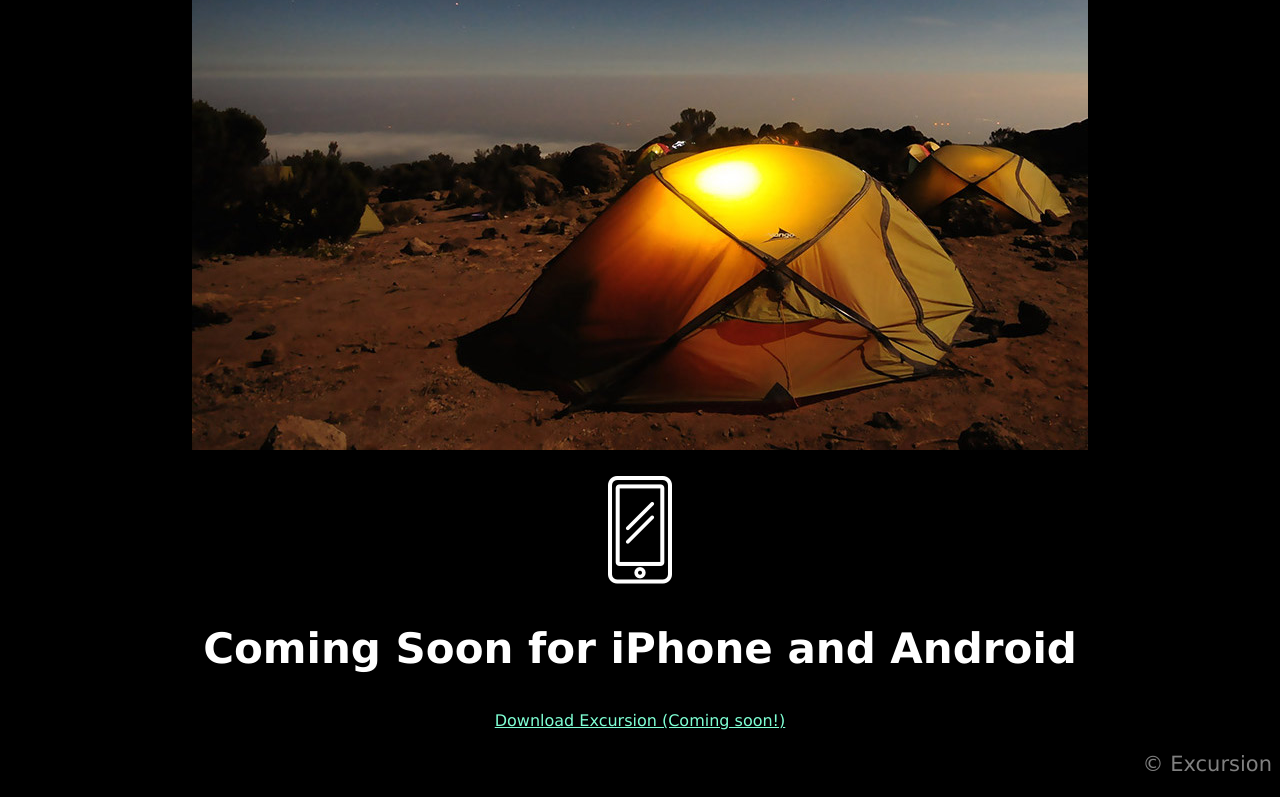
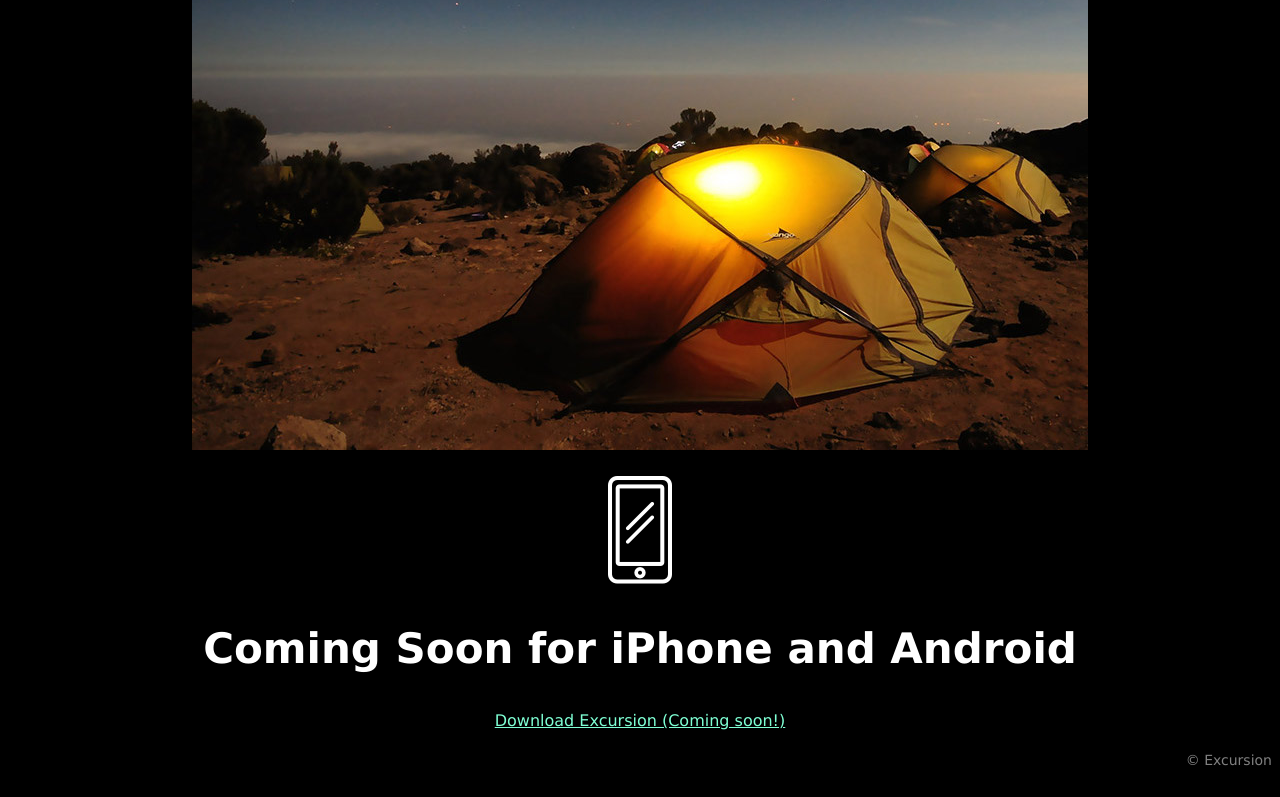
Before and after one commit to TAW94/excursion, a plain HTML site: page index.html in a window 1280 px wide. Shown: the part 623-1420 px from the top of the page. Drawn offline with Linux system fonts and the light colour scheme.

Commit message:
made changes in css

```diff
--- a/resources/css/style.css
+++ b/resources/css/style.css
@@ -36,3 +36,7 @@ p {
   text-align: right;
   color: grey;
 }
+
+.footer p {
+  font-size: 14px;
+}
```
